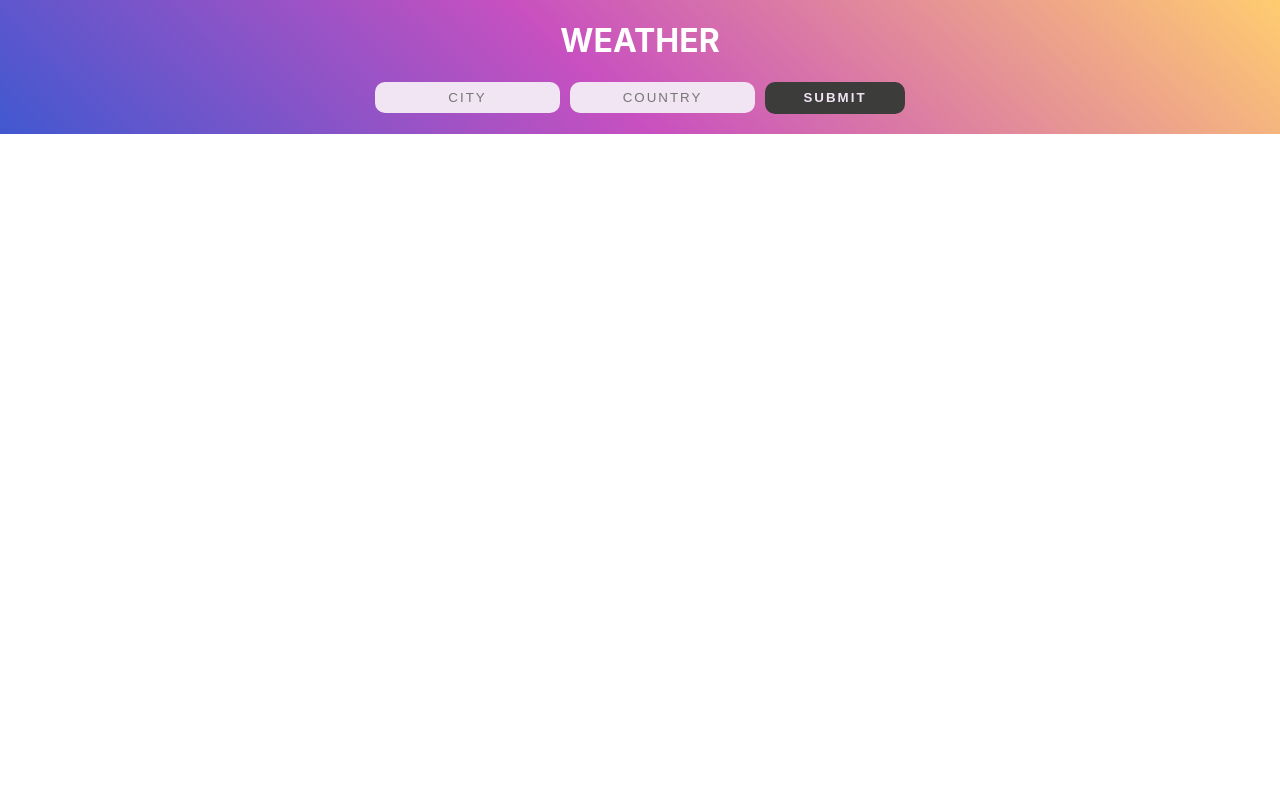
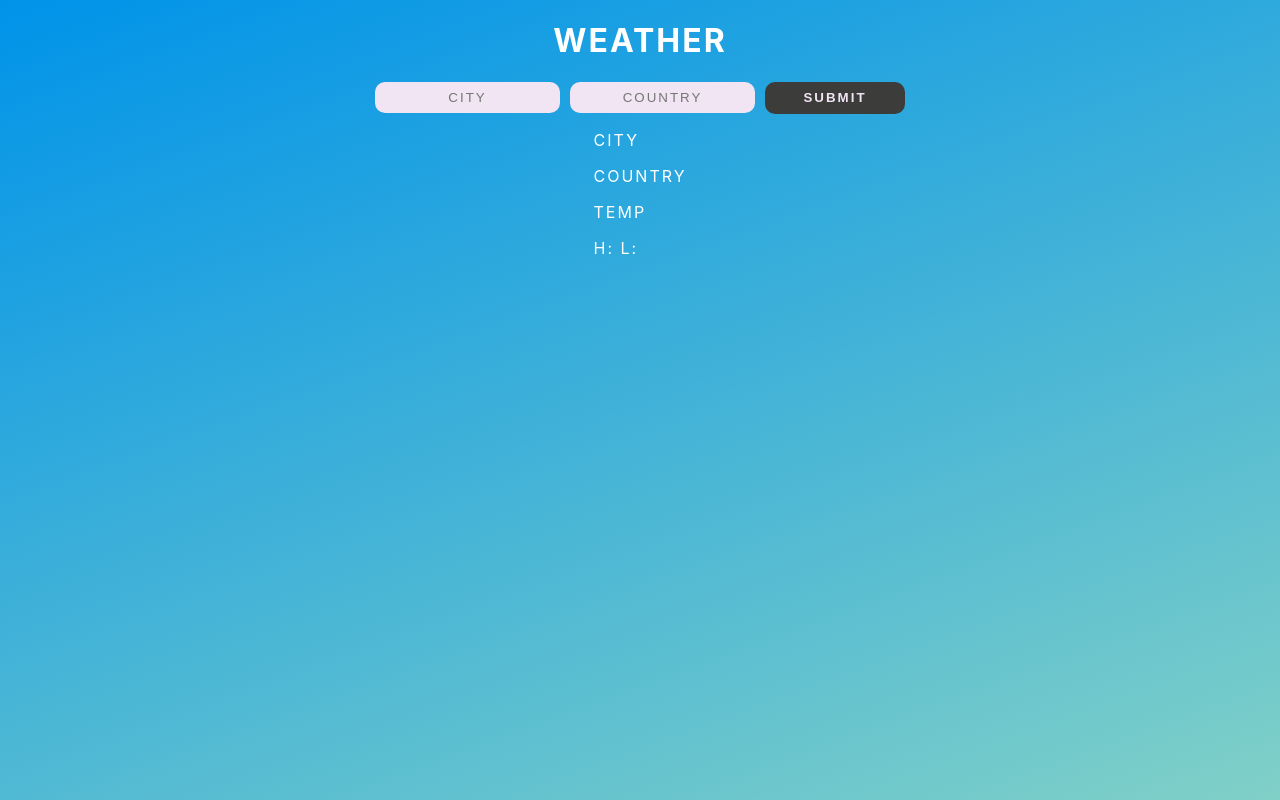
Before and after one commit to nico-dev-it/react-weather-app, a React (Create React App) app: page / in a window 1280 px wide. Built offline with nearby package versions, Linux system fonts and the light colour scheme.

Commit message:
boilerplate displayWeather component

```diff
--- a/src/App.css
+++ b/src/App.css
@@ -1,38 +1,7 @@
 .App {
-  text-align: center;
+  background-color: #0093E9;
+  background-image: linear-gradient(160deg, #0093E9 0%, #80D0C7 100%);
+  height: 100vh;
+  text-transform: uppercase;
+  letter-spacing: 2px;
 }
-
-.App-logo {
-  height: 40vmin;
-  pointer-events: none;
-}
-
-@media (prefers-reduced-motion: no-preference) {
-  .App-logo {
-    animation: App-logo-spin infinite 20s linear;
-  }
-}
-
-.App-header {
-  background-color: #282c34;
-  min-height: 100vh;
-  display: flex;
-  flex-direction: column;
-  align-items: center;
-  justify-content: center;
-  font-size: calc(10px + 2vmin);
-  color: white;
-}
-
-.App-link {
-  color: #61dafb;
-}
-
-@keyframes App-logo-spin {
-  from {
-    transform: rotate(0deg);
-  }
-  to {
-    transform: rotate(360deg);
-  }
-}
--- a/src/App.js
+++ b/src/App.js
@@ -2,9 +2,12 @@ import './App.css';
 import Weather from "./components/weather";
 
 function App() {
-  return (
-    <Weather />
-  );
+    return (
+        <div className="App">
+            <Weather/>
+        </div>
+
+    );
 }
 
 export default App;
--- a/src/components/displayWeather.js
+++ b/src/components/displayWeather.js
@@ -0,0 +1,16 @@
+const DisplayWeather = () => {
+    return (
+        <div>
+            <div className="locationCard">
+                <p><span>City</span></p>
+                <p><span>Country</span></p>
+            </div>
+            <div className="mainWeatherCard">
+                <p><span>Temp</span></p>
+                <p><span>H: L:</span></p>
+            </div>
+        </div>
+    )
+}
+
+export default DisplayWeather
--- a/src/components/weather.css
+++ b/src/components/weather.css
@@ -1,6 +1,4 @@
 .formContainer {
-    background-color: #4158D0;
-    background-image: linear-gradient(43deg, #4158D0 0%, #C850C0 46%, #FFCC70 100%);
     margin: 0;
     padding-bottom: 20px;
     display: flex;
--- a/src/components/weather.js
+++ b/src/components/weather.js
@@ -1,5 +1,6 @@
 import './weather.css'
 import {useState} from "react";
+import DisplayWeather from "./displayWeather";
 
 const Weather = () => {
 
@@ -26,6 +27,7 @@ const Weather = () => {
                 <input type="text" name="country" placeholder="country" onChange={event => handleChange(event)}/>
                 <button type="submit">Submit</button>
             </form>
+            <DisplayWeather />
         </div>
     )
 }
```
